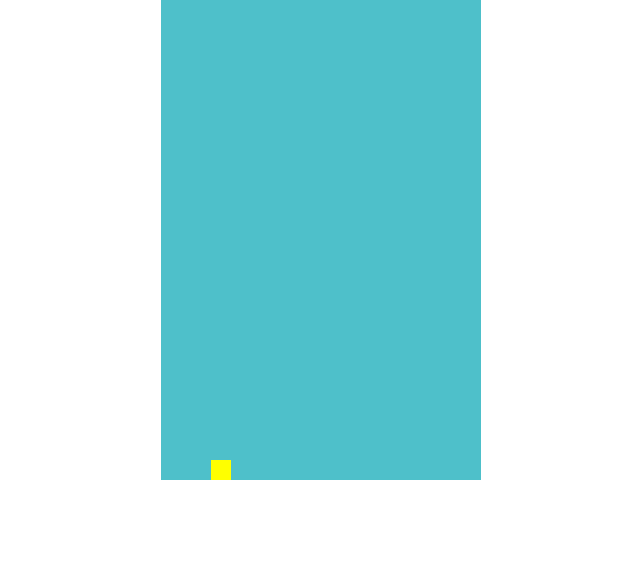
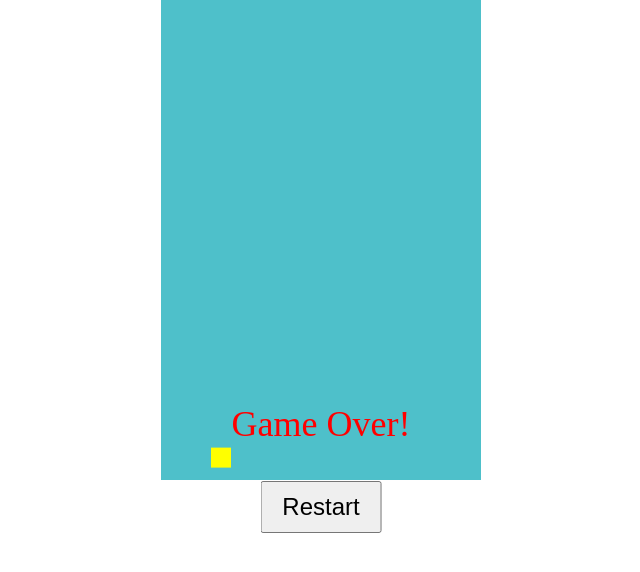
Before and after one commit to m-cochran/Randomerr, a Jekyll site: the page arcade/flappy_bird.html, which Jekyll copies as it is, in a window 1280 px wide. Shown: the top 572 px of the page, without its empty margins (319-959 px from the left). Built offline with Jekyll 4.4.1, drawn with Linux system fonts in a browser that asks for light colours; some of the changed lines change nothing that is shown.

Commit message:
Update flappy_bird.html

```diff
--- a/arcade/flappy_bird.html
+++ b/arcade/flappy_bird.html
@@ -7,14 +7,76 @@
     <style>
         body { margin: 0; }
         canvas { display: block; margin: auto; background: #4ec0ca; }
+        #score { font-family: Arial, sans-serif; position: absolute; top: 10px; left: 10px; font-size: 24px; color: white; }
+        #gameOver { display: none; text-align: center; font-size: 36px; color: red; position: absolute; top: 50%; left: 50%; transform: translate(-50%, -50%); }
+        button { font-size: 24px; padding: 10px 20px; }
     </style>
 </head>
 <body>
+    <div id="score">Score: 0</div>
+    <div id="gameOver">
+        <p>Game Over!</p>
+        <button id="restartBtn">Restart</button>
+    </div>
     <canvas id="flappyBirdCanvas" width="320" height="480"></canvas>
+
     <script>
         const canvas = document.getElementById('flappyBirdCanvas');
         const ctx = canvas.getContext('2d');
+        const scoreElement = document.getElementById('score');
+        const gameOverElement = document.getElementById('gameOver');
+        const restartBtn = document.getElementById('restartBtn');
+
         const bird = { x: 50, y: 150, w: 20, h: 20, gravity: 0.6, lift: -15, velocity: 0 };
+        let pipes = [];
+        let score = 0;
+        let gameRunning = true;
+        let pipeInterval;
+        let gameLoop;
+
+        // Initialize pipes
+        function createPipe() {
+            const pipeHeight = Math.floor(Math.random() * (canvas.height / 2)) + 50;
+            const gap = 100; // Gap between pipes
+            pipes.push({
+                x: canvas.width,
+                y: 0,
+                w: 40,
+                h: pipeHeight,
+                gapStart: pipeHeight,
+                gapEnd: pipeHeight + gap
+            });
+        }
+
+        function drawPipes() {
+            ctx.fillStyle = "green";
+            pipes.forEach(pipe => {
+                // Top pipe
+                ctx.fillRect(pipe.x, pipe.y, pipe.w, pipe.h);
+                // Bottom pipe
+                ctx.fillRect(pipe.x, pipe.gapEnd, pipe.w, canvas.height - pipe.gapEnd);
+                pipe.x -= 2; // Move pipes left
+
+                // Remove pipes that go off screen
+                if (pipe.x + pipe.w < 0) {
+                    pipes.shift();
+                    score++;
+                    updateScore();
+                }
+            });
+        }
+
+        function updateScore() {
+            scoreElement.textContent = `Score: ${score}`;
+        }
+
+        function checkCollision(pipe) {
+            // Check collision with pipe
+            if (bird.x < pipe.x + pipe.w && bird.x + bird.w > pipe.x &&
+                (bird.y < pipe.gapStart || bird.y + bird.h > pipe.gapEnd)) {
+                gameOver();
+            }
+        }
 
         function drawBird() {
             ctx.fillStyle = "yellow";
@@ -27,24 +89,58 @@
 
             if (bird.y + bird.h > canvas.height) {
                 bird.y = canvas.height - bird.h;
-                bird.velocity = 0;
+                gameOver();
             } else if (bird.y < 0) {
                 bird.y = 0;
-                bird.velocity = 0;
+                gameOver();
             }
         }
 
         function draw() {
             ctx.clearRect(0, 0, canvas.width, canvas.height);
             drawBird();
+            drawPipes();
             updateBird();
+
+            pipes.forEach(pipe => {
+                checkCollision(pipe);
+            });
         }
 
+        // Handle user input
         canvas.addEventListener('click', function() {
-            bird.velocity = bird.lift;
+            if (gameRunning) {
+                bird.velocity = bird.lift;
+            }
         });
 
-        setInterval(draw, 20);
+        function gameOver() {
+            clearInterval(gameLoop);
+            clearInterval(pipeInterval);
+            gameRunning = false;
+            gameOverElement.style.display = 'block';
+        }
+
+        function restartGame() {
+            bird.y = 150;
+            bird.velocity = 0;
+            pipes = [];
+            score = 0;
+            gameRunning = true;
+            gameOverElement.style.display = 'none';
+            updateScore();
+            startGame();
+        }
+
+        restartBtn.addEventListener('click', restartGame);
+
+        function startGame() {
+            gameLoop = setInterval(draw, 20);
+            pipeInterval = setInterval(createPipe, 3000);
+        }
+
+        // Start the game for the first time
+        startGame();
     </script>
 </body>
 </html>
```
